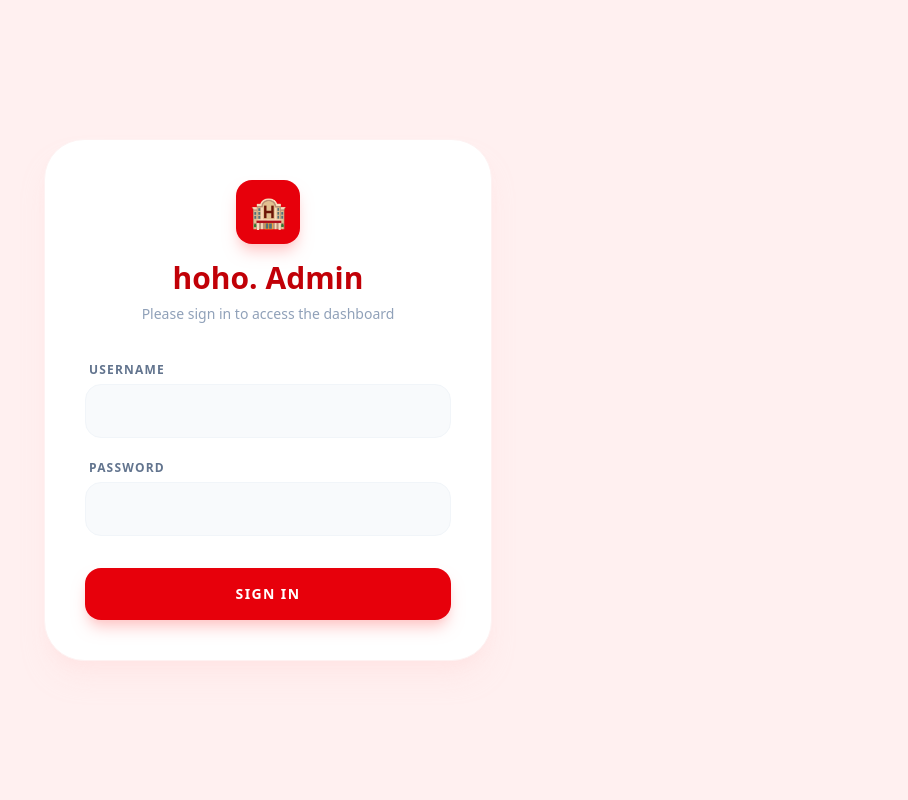
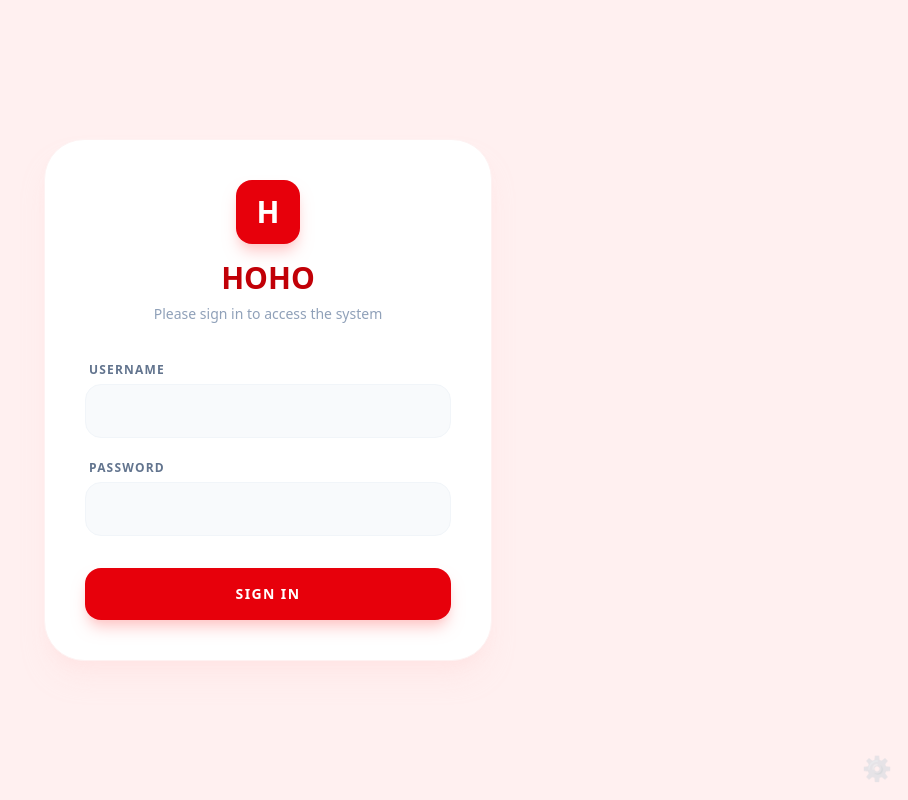
Before and after one commit to AuguAu/HOHO-Hotel-Reservation-Management-System, a Next.js app: page /admin/login in a window 1280 px wide. Shown: the whole page, without its empty margins (372-1280 px from the left). Built offline with nearby package versions, Linux system fonts and the light colour scheme.

Commit message:
v1.1.11 update src/app/admin/login/page.js

```diff
--- a/src/app/admin/login/page.js
+++ b/src/app/admin/login/page.js
@@ -7,9 +7,10 @@ export default function LoginPage() {
   const [username, setUsername] = useState('');
   const [password, setPassword] = useState('');
 
- const handleLogin = async (e) => {
+  const handleLogin = async (e) => {
     e.preventDefault();
 
+    // api check db
     const res = await fetch('/api/auth/login', {
       method: 'POST',
       headers: { 'Content-Type': 'application/json' },
@@ -19,6 +20,7 @@ export default function LoginPage() {
     const data = await res.json();
 
     if (data.success) {
+      // save data to local storage
       localStorage.setItem('hoho_admin', JSON.stringify({
         ...data.data,
         profile: `https://api.dicebear.com/7.x/avataaars/svg?seed=${data.data.username}`
@@ -29,14 +31,26 @@ export default function LoginPage() {
     }
   };
 
+  // emergency reset function
+  const handleEmergencyReset = async () => {
+    if(!confirm("EMERGENCY OVERRIDE: ล้างข้อมูลเก่าและสร้างบัญชี Admin ยืนยันไหม?")) return;
+
+    const res = await fetch('/api/reset', { method: 'POST' });
+    if ((await res.json()).success) {
+      alert("✅ ฐานข้อมูลถูกรีเซ็ตเรียบร้อยแล้ว!\n\nตอนนี้คุณสามารถล็อคอินด้วย:\nUsername: manager\nPassword: manager_pwd");
+    } else {
+      alert("❌ เกิดข้อผิดพลาดในการรีเซ็ต");
+    }
+  };
+
   return (
-    <div className="min-h-screen bg-[#FFF0F0] flex flex-col items-center justify-center p-4 font-sans">
+    <div className="min-h-screen bg-[#FFF0F0] flex flex-col items-center justify-center p-4 font-sans relative">
       <div className="bg-white p-10 rounded-[2.5rem] shadow-xl shadow-red-100/50 w-full max-w-md text-center border border-red-50">
-        <div className="bg-red-600 w-16 h-16 rounded-2xl flex items-center justify-center text-white text-3xl mx-auto mb-4 shadow-lg shadow-red-200">
-          🏨
+        <div className="bg-red-600 w-16 h-16 rounded-2xl flex items-center justify-center text-white text-3xl font-black mx-auto mb-4 shadow-lg shadow-red-200">
+          H
         </div>
-        <h1 className="text-3xl font-black text-red-700 mb-2">hoho. Admin</h1>
-        <p className="text-slate-400 font-medium mb-8 text-sm">Please sign in to access the dashboard</p>
+        <h1 className="text-3xl font-black text-red-700 mb-2">HOHO</h1>
+        <p className="text-slate-400 font-medium mb-8 text-sm">Please sign in to access the system</p>
 
         <form onSubmit={handleLogin} className="space-y-4 text-left">
           <div>
@@ -60,6 +74,11 @@ export default function LoginPage() {
           </button>
         </form>
       </div>
+
+      {/* emergency reset button */}
+      <div onClick={handleEmergencyReset} className="fixed bottom-2 right-2 opacity-20 hover:opacity-100 cursor-pointer p-2 transition-opacity z-50">
+        <span className="text-2xl">⚙️</span>
+      </div>
     </div>
   );
 }
```
